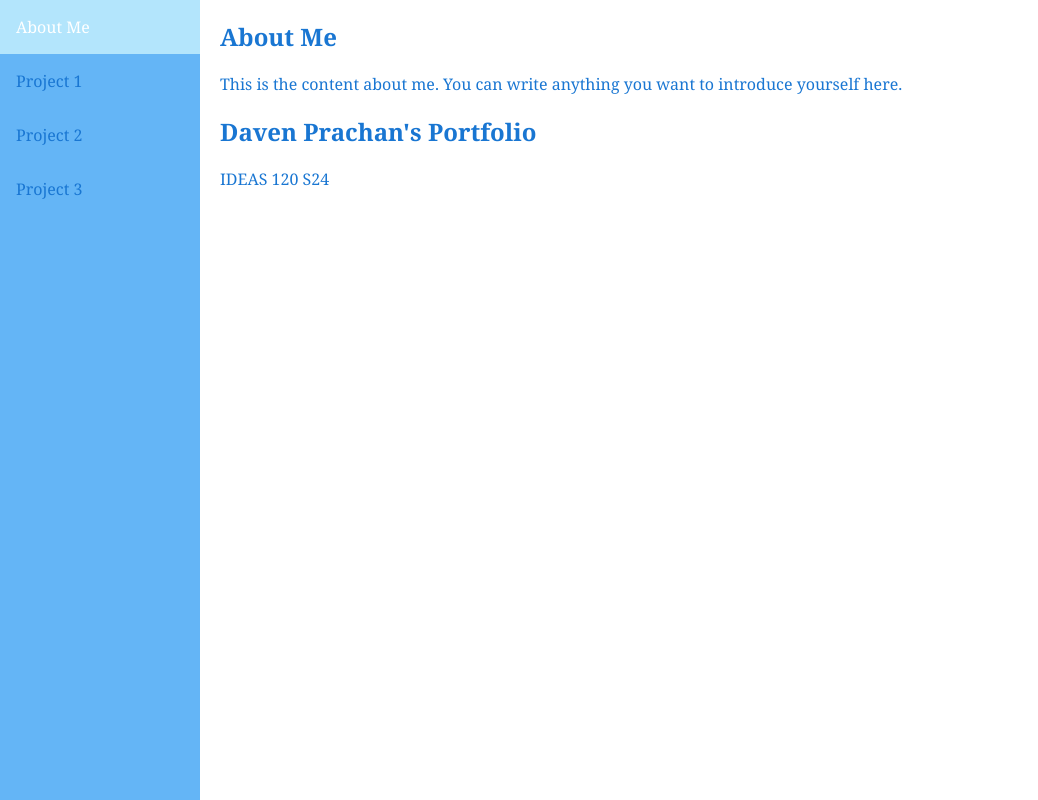
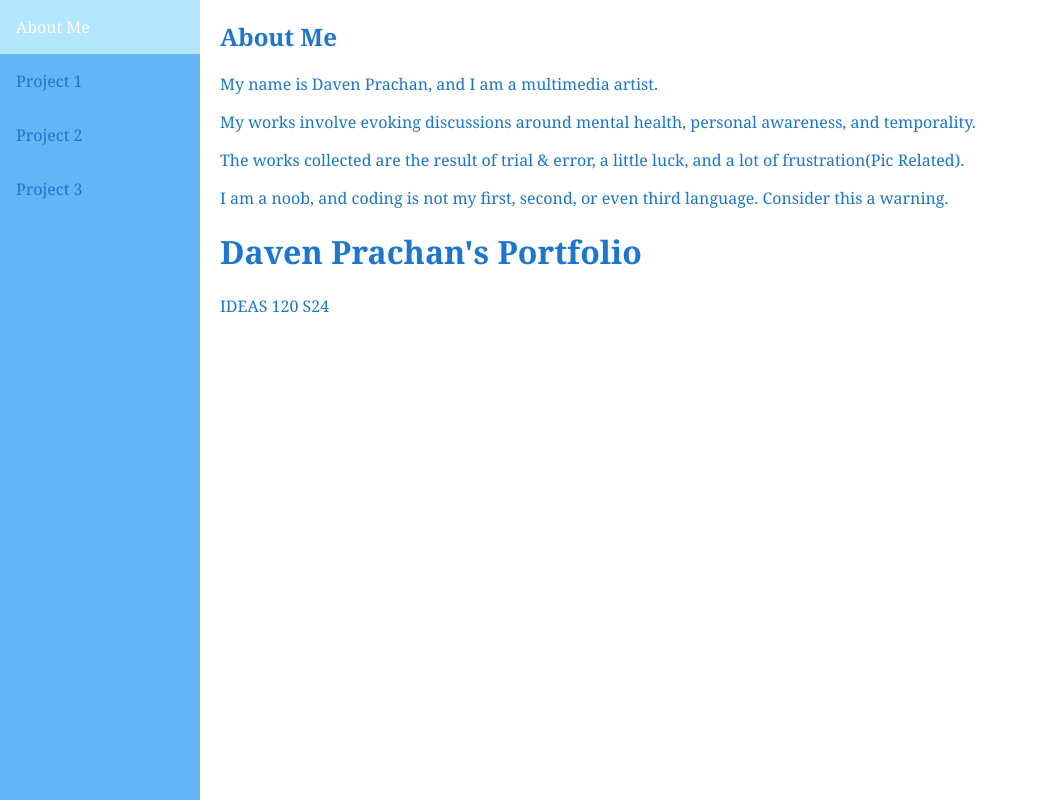
Before and after one commit to dprac/dp-portfolio, a plain HTML site: page index.html in a window 1280 px wide. Both pictures are taken after a click on the link "About Me". Shown: the whole page, without its empty margins (0-1038 px from the left). Drawn offline with Linux system fonts and the light colour scheme.

Commit message:
Update index.html

```diff
--- a/index.html
+++ b/index.html
@@ -27,7 +27,11 @@
   <!-- Placeholder for Content -->
   <div id="aboutContent" style="display: none;">
     <h2>About Me</h2>
-    <p>This is the content about me. You can write anything you want to introduce yourself here.</p>
+    <p>My name is Daven Prachan, and I am a multimedia artist.</p>
+    <p>My works involve evoking discussions around mental health, personal awareness, and temporality.</p>
+    <p>The works collected are the result of trial & error, a little luck, and a lot of frustration(Pic Related).</p>
+    <p>I am a noob, and coding is not my first, second, or even third language. Consider this a warning.</p>
+
   </div>
 
   <div id="project1Content" style="display: none;">
@@ -51,7 +55,7 @@
 
 
 <div class="content">
-  <h2>Daven Prachan's Portfolio </h2>
+  <h1>Daven Prachan's Portfolio </h1>
   <p>IDEAS 120 S24</p>
 </div>
 
```
